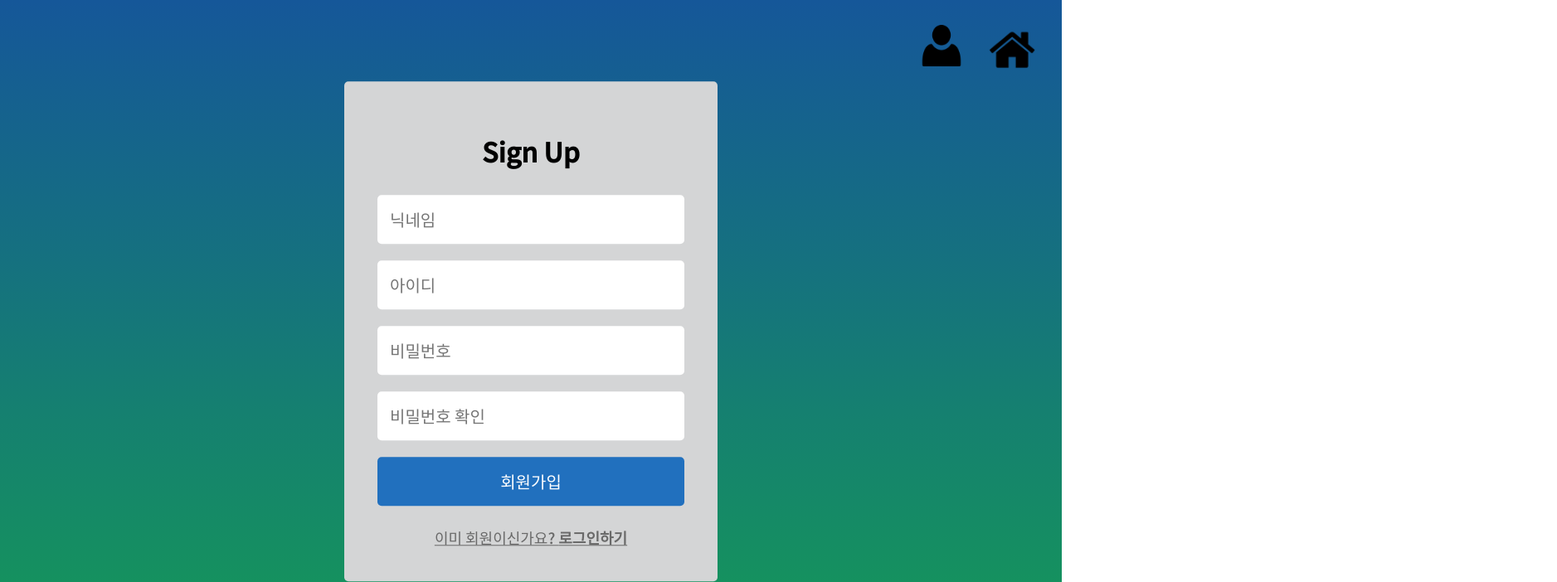
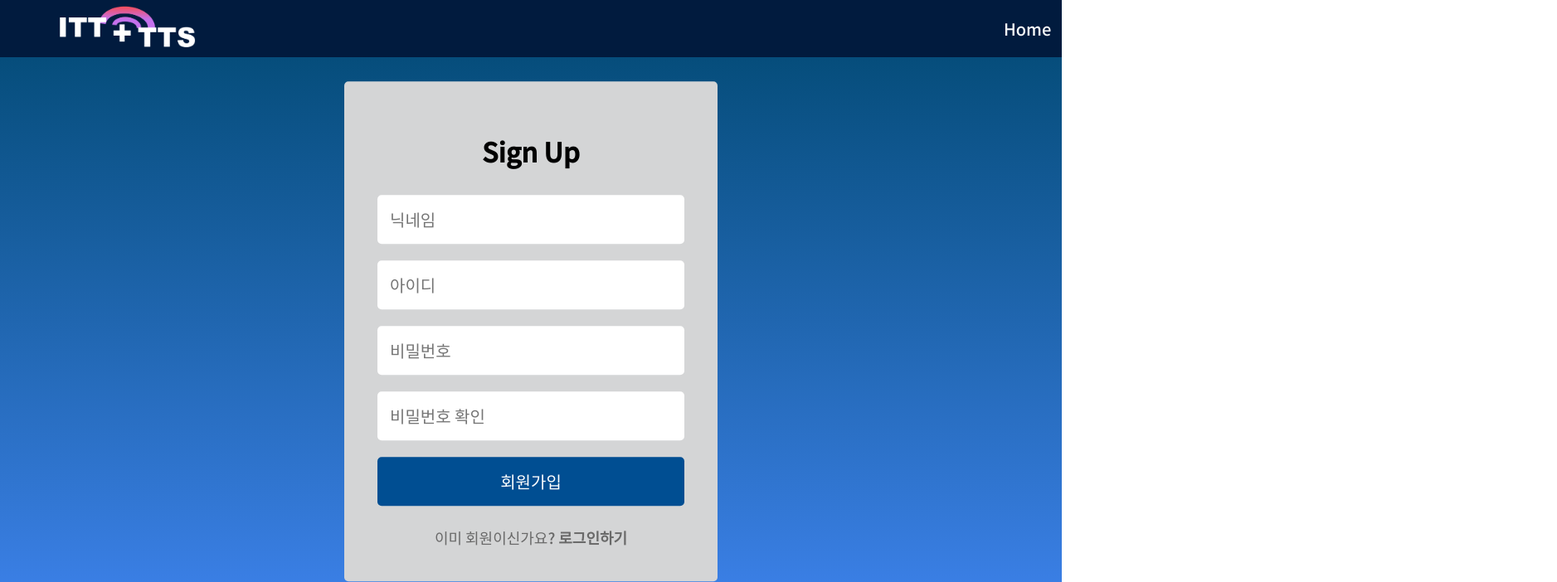
Before and after one commit to rlahjxx/html_study, a plain HTML site: page sign_up.html in a window 1280 px wide. Shown: the top 702 px of the page at 83% size, 1877 px wide, since content can reach past the window. Drawn offline with Linux system fonts and the light colour scheme.

Commit message:
웹페이지 구현 v0.4

```diff
--- a/css/login_style.css
+++ b/css/login_style.css
@@ -10,9 +10,10 @@ body{
     /* background-color: #008CBF; */
 }
 
-.bg{background: #155799;  /* fallback for old browsers */
-    background: -webkit-linear-gradient(to bottom, #155799, #159957);  /* Chrome 10-25, Safari 5.1-6 */
-    background: linear-gradient(to bottom, #155799, #159957); /* W3C, IE 10+/ Edge, Firefox 16+, Chrome 26+, Opera 12+, Safari 7+ */
+.bg{
+    background: #004870;
+    background: -webkit-linear-gradient(to top, #4286f4, #004870);  /* Chrome 10-25, Safari 5.1-6 */
+    background: linear-gradient(to top, #4286f4, #004870); /* W3C, IE 10+/ Edge, Firefox 16+, Chrome 26+, Opera 12+, Safari 7+ */
     background-size: cover;
     background-repeat: no-repeat;
     height: 100vh; width: 100vw;
@@ -24,7 +25,7 @@ body{
     width: 400px; border: 0;
     /* form 모서리 부분을 완만하게 만들어줌  */
     border-radius: 5px;
-    background-color: #d4d5d6;
+    background-color: #e9d6f3;
     padding: 40px;
     position: absolute; top: 50%; left: 50%; transform: translate(-50%, -50%);
 }
@@ -40,7 +41,7 @@ body{
 .submit-btn{
     color: white;
     font-size: 20px;
-    background-color: #2170be;
+    background-color: #004e92;
     margin-bottom: 25px;
     border:none; border-radius: 5px;
     padding: 15px; width: 100%;
@@ -60,10 +61,37 @@ body{
     text-align: center;
 }
 
+.navbar {
+    display: flex; position: absolute;
+    width:100vw; align-items: center;
+    background-color: #011B3E;
+}
+
 img{
-    width:60px; height:60px;
-    float:right; margin: 30px;
+width: auto; height: auto;
+max-width: 200px; max-height: 200px;
 }
-#person{
-    width:50px; height: 50px; margin-right: 0;
+
+i{
+padding-left: 50px; padding-right: 900px;
 }
+
+.navbar_menu a{
+text-decoration: none;
+color : white; font-size: 20px;
+padding: 20px 60px;
+}
+
+.navbar_menu{
+list-style: none;
+display: flex; margin:0; padding-left: 0;
+}
+
+.navbar_menu li{
+padding-top: 20px; padding-bottom: 20px;
+}
+
+.navbar_menu li a:hover{
+background-color:#f64f59;
+color: white;
+}
--- a/css/model_style.css
+++ b/css/model_style.css
@@ -6,15 +6,14 @@
 }
 
 body{
-    margin: 0px;
+  margin: 0px;
 }
 
 .bg{
-  background-color: #4286f4;
+  background: #ecc4ff;
   background-size: cover;
   background-repeat: no-repeat;
-  height: 100vh; width: 100vw;
-  margin: 0px;
+  height: 100vh; width: 100vw; margin: 0px;
 }
 
 .webcam-form{
@@ -22,47 +21,40 @@ body{
     border-radius: 5px;
     background-color: #3b3b3b;
     padding: 40px;
-    position: absolute; top: 10%; left: 5%;
+    position: absolute; top: 300px; left: 300px;
 }
 
 .navbar {
-  display: flex;
-  justify-content: space-between;
-  align-items: center;
-  background-color: rgb(179, 215, 252);
-  padding: 8px 12px;
+  display: flex; position: absolute;
+  width:100vw; align-items: center;
+  background-color: #011B3E;
 }
 
-.navbar_logo i {
-  color: darkorange;
-  padding-left: 0;
+img{
+  width: auto; height: auto;
+  max-width: 200px; max-height: 200px;
 }
 
-/*
-li{
-  float:left;
+i{
+  padding-left: 50px; padding-right: 900px;
 }
 
-ul{
-	list-style-type:none;
-	margin: 0; padding: 0;
+a{
+  text-decoration: none;
+  color : white; font-size: 20px;
+  padding: 20px 60px;
 }
 
-li a{
-	  background-color: #39f;
-    text-decoration: none;
-    font-weight: bold; color: white;
-    display: block; text-align: center;
-    padding: 10px 50px;
+.navbar_menu{
+  list-style: none;
+  display: flex; margin:0; padding-left: 0;
 }
 
-li b{
-  background-color: white;
-  color: black; display: block;
-  text-align: center; padding: 10px 50px;
+.navbar_menu li{
+  padding-top: 20px; padding-bottom: 20px;
 }
 
-li a:hover{
-	background-color:#33f;
-	color: white; */
+.navbar_menu li a:hover{
+	background-color:#f64f59;
+	color: white;
 }
--- a/css/signup_style.css
+++ b/css/signup_style.css
@@ -10,9 +10,10 @@ body{
     /* background-color: #008CBF; */
 }
 
-.bg{background: #155799;  /* fallback for old browsers */
-    background: -webkit-linear-gradient(to bottom, #155799, #159957);  /* Chrome 10-25, Safari 5.1-6 */
-    background: linear-gradient(to bottom, #155799, #159957); /* W3C, IE 10+/ Edge, Firefox 16+, Chrome 26+, Opera 12+, Safari 7+ */
+.bg{
+    background: #004870;
+    background: -webkit-linear-gradient(to top, #4286f4, #004870);  /* Chrome 10-25, Safari 5.1-6 */
+    background: linear-gradient(to top, #4286f4, #004870); /* W3C, IE 10+/ Edge, Firefox 16+, Chrome 26+, Opera 12+, Safari 7+ */
     background-size: cover;
     background-repeat: no-repeat;
     height: 100vh; width: 100vw;
@@ -40,7 +41,7 @@ body{
 .submit-btn{
     color: white;
     font-size: 20px;
-    background-color: #2170be;
+    background-color: #004e92;
     margin-bottom: 25px;
     border:none; border-radius: 5px;
     padding: 15px; width: 100%;
@@ -60,10 +61,37 @@ body{
     text-align: center;
 }
 
-img{
-    width:60px; height:60px;
-    float:right; margin: 30px;
-}
-#person{
-    width:50px; height: 50px; margin-right: 0;
-}
+.navbar {
+    display: flex; position: absolute;
+    width:100vw; align-items: center;
+    background-color: #011B3E;
+  }
+
+  img{
+    width: auto; height: auto;
+    max-width: 200px; max-height: 200px;
+  }
+
+  i{
+    padding-left: 50px; padding-right: 900px;
+  }
+
+  a{
+    text-decoration: none;
+    color : white; font-size: 20px;
+    padding: 20px 60px;
+  }
+
+  .navbar_menu{
+    list-style: none;
+    display: flex; margin:0; padding-left: 0;
+  }
+
+  .navbar_menu li{
+    padding-top: 20px; padding-bottom: 20px;
+  }
+
+  .navbar_menu li a:hover{
+      background-color:#f64f59;
+      color: white;
+  }
--- a/sign_up.html
+++ b/sign_up.html
@@ -19,10 +19,21 @@
                 <a href="login.html">이미 회원이신가요? <strong>로그인하기</strong></a>
             </div>
         </div>
-        <div>
+        <nav class="navbar">
+            <div class="'navbar_logo">
+                <i><img src="css/logo2.png"></i>
+            </div>
+            <ul class="navbar_menu">
+                <li><a href="main.html">Home</a></li>
+                <li><a href="#">About</a></li>
+                <li><a href="model.html">Services</a></li>
+                <li><a href="login.html">Login</a></li>
+            </ul>
+        </nav>
+        <!-- <div>
             <a href="main.html"><img src="css/house.png" alt=""></a>
         </div>
-        <img id="person" src="css/person.png" alt="">
+        <img id="person" src="css/person.png" alt=""> -->
         <div class="bg"></div>
     </body>
 </html>
```
Also changed, not shown: login.html (+11 -4 lines), model.html (+2 -11 lines), css/logo.png, css/logo2.png (added).
